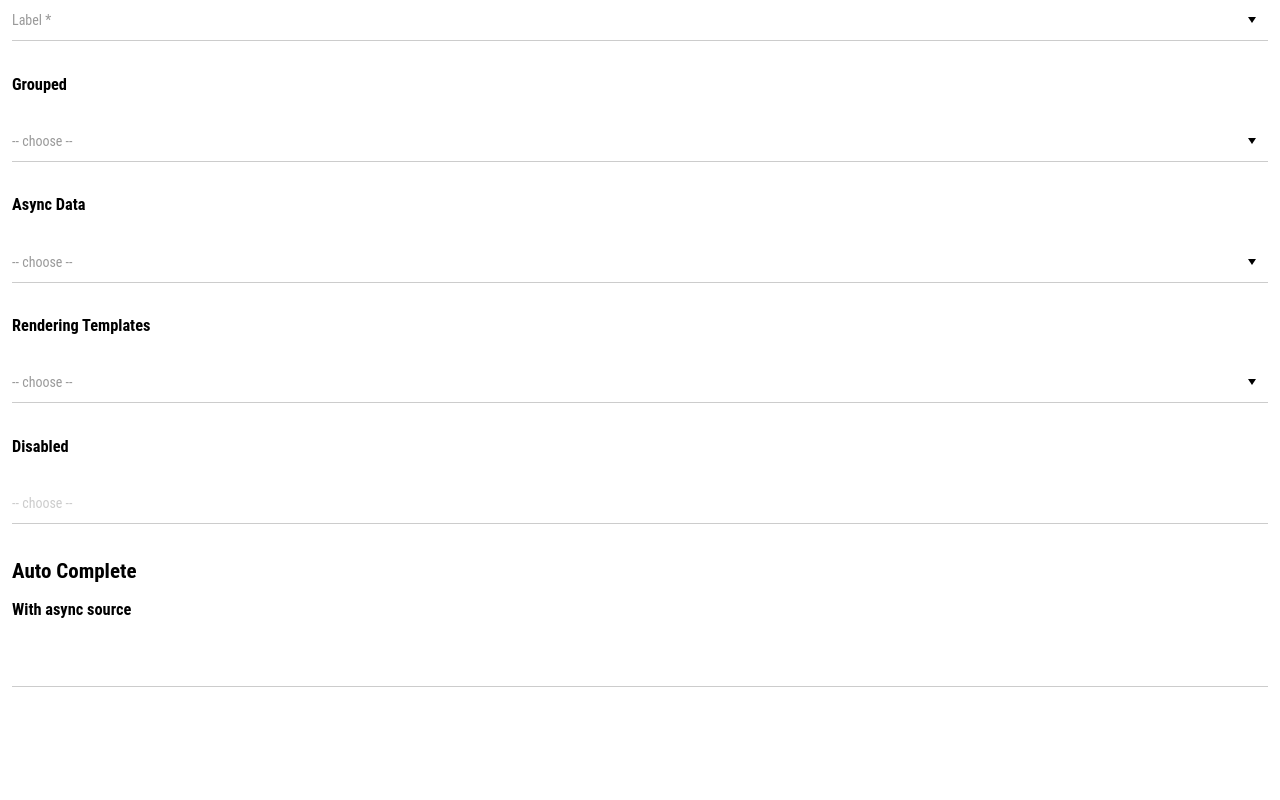
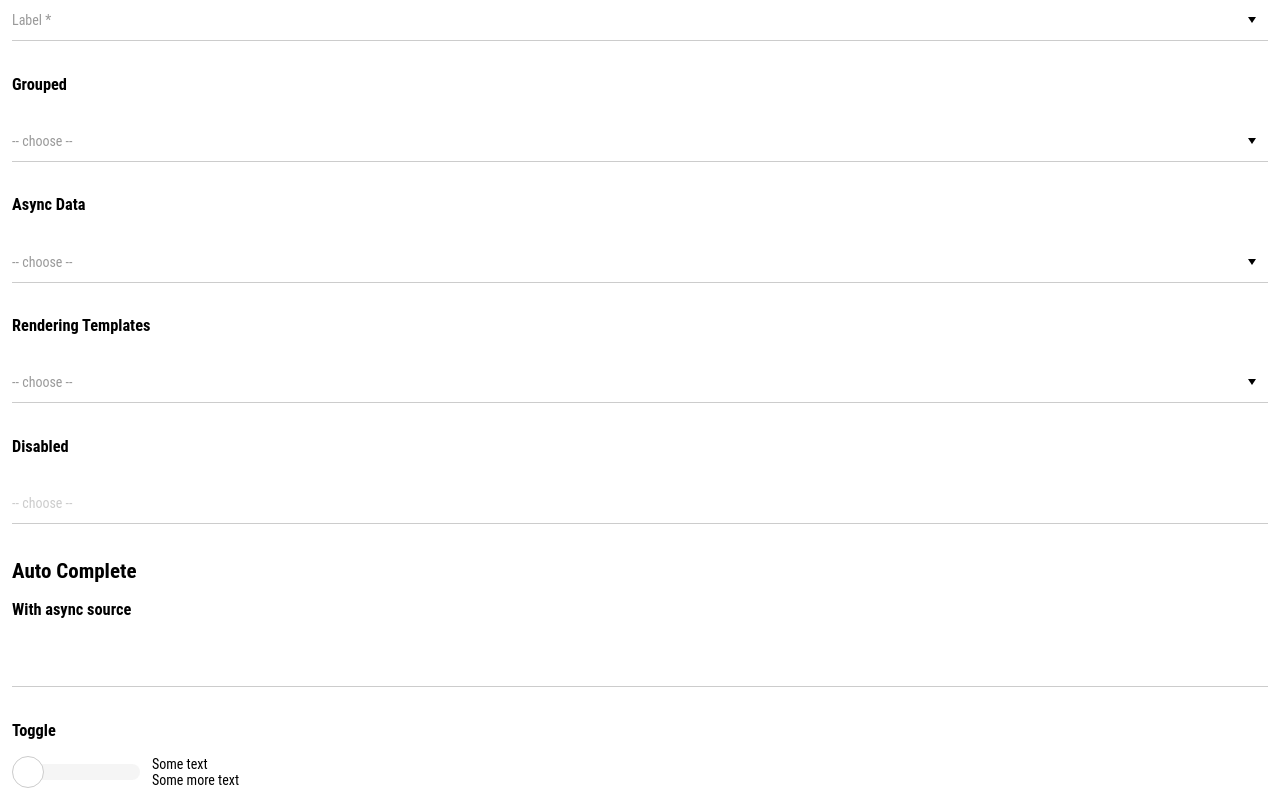
Before and after one commit to Phyrra/angular-ui-elements, an Angular app: page / in a window 1280 px wide. Shown: the part 401-1201 px from the top of the page. Before the commit the page ends 1117 px from the top, so only its background shows below. Built offline with nearby package versions, Linux system fonts and the light colour scheme.

Commit message:
Added toggle

```diff
--- a/src/app/bootstrap/components/app/masa-app.component.html
+++ b/src/app/bootstrap/components/app/masa-app.component.html
@@ -99,4 +99,11 @@
 			Required
 		</masa-error>
 	</masa-auto-complete>
+
+	<h3>Toggle</h3>
+
+	<masa-toggle name="value3" [(ngModel)]="value3" (ngModelChange)="onValueSelected($event)">
+		Some text
+		<br /> Some more text
+	</masa-toggle>
 </form>
--- /dev/null
+++ b/src/app/ui-elements/components/toggle/masa-toggle.component.html
@@ -0,0 +1,10 @@
+<div [ngClass]="{ 'toggle-wrapper': true, 'disabled': disabled }">
+	<div [ngClass]="{ 'toggle-slider': true, 'active': value }">
+		<div class="toggle-bar"></div>
+		<div class="toggle-knob"></div>
+	</div>
+
+	<div class="toggle-content">
+		<ng-content></ng-content>
+	</div>
+</div>
--- /dev/null
+++ b/src/app/ui-elements/components/toggle/masa-toggle.component.scss
@@ -0,0 +1,85 @@
+@import "~scss/definitions";
+
+$width: 128px;
+$bar-height: 16px;
+$knob-size: 32px;
+
+:host {
+	.toggle-wrapper {
+		display: flex;
+
+		align-items: center;
+
+		&.disabled {
+			.toggle-slider {
+				.toggle-knob {
+					background-color: $inactive-color;
+				}
+			}
+		}
+
+		.toggle-slider {
+			position: relative;
+
+			cursor: pointer;
+
+			.toggle-bar {
+				width: $width;
+				height: $bar-height;
+
+				border-radius: $bar-height / 2;
+			}
+
+			.toggle-knob {
+				position: absolute;
+
+				top: -50%;
+
+				width: $knob-size;
+				height: $knob-size;
+				border-radius: $knob-size / 2;
+			}
+
+			&:not(.active) {
+				.toggle-knob {
+					border: 1px solid $border-color;
+					background-color: $inactive-color;
+
+					left: 0;
+
+					transition: all $transition-time linear;
+					transition-property: left;
+				}
+
+				.toggle-bar {
+					background-color: rgba($border-color, $opacity);
+
+					transition: all $transition-time linear;
+					transition-property: background-color;
+				}
+			}
+
+			&.active {
+				.toggle-knob {
+					background-color: $active-color;
+
+					left: calc(100% - #{$knob-size});
+
+					transition: all $transition-time linear;
+					transition-property: left;
+				}
+
+				.toggle-bar {
+					background-color: rgba($active-color, $opacity);
+
+					transition: all $transition-time linear;
+					transition-property: background-color;
+				}
+			}
+		}
+
+		.toggle-content {
+			margin-left: $default-margin;
+		}
+	}
+}
--- /dev/null
+++ b/src/app/ui-elements/components/toggle/masa-toggle.component.ts
@@ -0,0 +1,68 @@
+import { Component, Input, forwardRef } from '@angular/core';
+import { HostListener } from '@angular/core';
+import { ControlValueAccessor, NG_VALUE_ACCESSOR } from '@angular/forms';
+
+const TOGGLE_VALUE_ACCESSOR = {
+	name: 'masaInputValueAccessor',
+	provide: NG_VALUE_ACCESSOR,
+	useExisting: forwardRef(() => MasaToggleComponent), // tslint:disable-line:no-use-before-declare
+	multi: true
+};
+
+@Component({
+	selector: 'masa-toggle',
+	templateUrl: './masa-toggle.component.html',
+	styleUrls: ['./masa-toggle.component.scss'],
+	providers: [
+		TOGGLE_VALUE_ACCESSOR
+	]
+})
+export class MasaToggleComponent implements ControlValueAccessor {
+	@Input() disabled: boolean;
+
+	value: boolean;
+
+	private onTouch: Function;
+	private onModelChange: Function;
+
+	/**
+	 * Register callback for ControlValueAccessor onTouch,
+	 * sets the function to be called when the element is touched
+	 *
+	 * @param {Function} fn - the function to be called
+	 */
+	registerOnTouched(fn: Function): void {
+		this.onTouch = fn;
+	}
+
+	/**
+	 * Register callback for ControlValueAccessor onChange,
+	 * sets the function to be called when the value within is changed
+	 *
+	 * @param {Function} fn - the function to be called
+	 */
+	registerOnChange(fn: Function): void {
+		this.onModelChange = fn;
+	}
+
+	/**
+	 * Writes the internal value when the model is changed from the outside
+	 *
+	 * @param {boolean} val - the value to set
+	 */
+	writeValue(val: boolean): void {
+		this.value = val;
+	}
+
+	@HostListener('click') onClick() {
+		this.value = !this.value;
+
+		if (this.onTouch) {
+			this.onTouch();
+		}
+
+		if (this.onModelChange) {
+			this.onModelChange(this.value);
+		}
+	}
+}
--- a/src/scss/definitions.scss
+++ b/src/scss/definitions.scss
@@ -21,7 +21,10 @@ $label-color: #999;
 $warning-color: #f5bc7f;
 
 $active-color: blue;
+$inactive-color: white;
 $error-color: red;
+
+$opacity: 0.2;
 
 /*
  * FONTS
@@ -61,5 +64,6 @@ $dropdown-z-index: 10;
  * TRANSITIONS
  */
 
-$focus-transition-time: 0.3s;
+$transition-time: 0.3s;
+$focus-transition-time: $transition-time;
 $focus-transition: all $focus-transition-time linear;
```
Also changed, not shown: src/app/ui-elements/masa-ui-elements.module.ts (+5 -2 lines).
